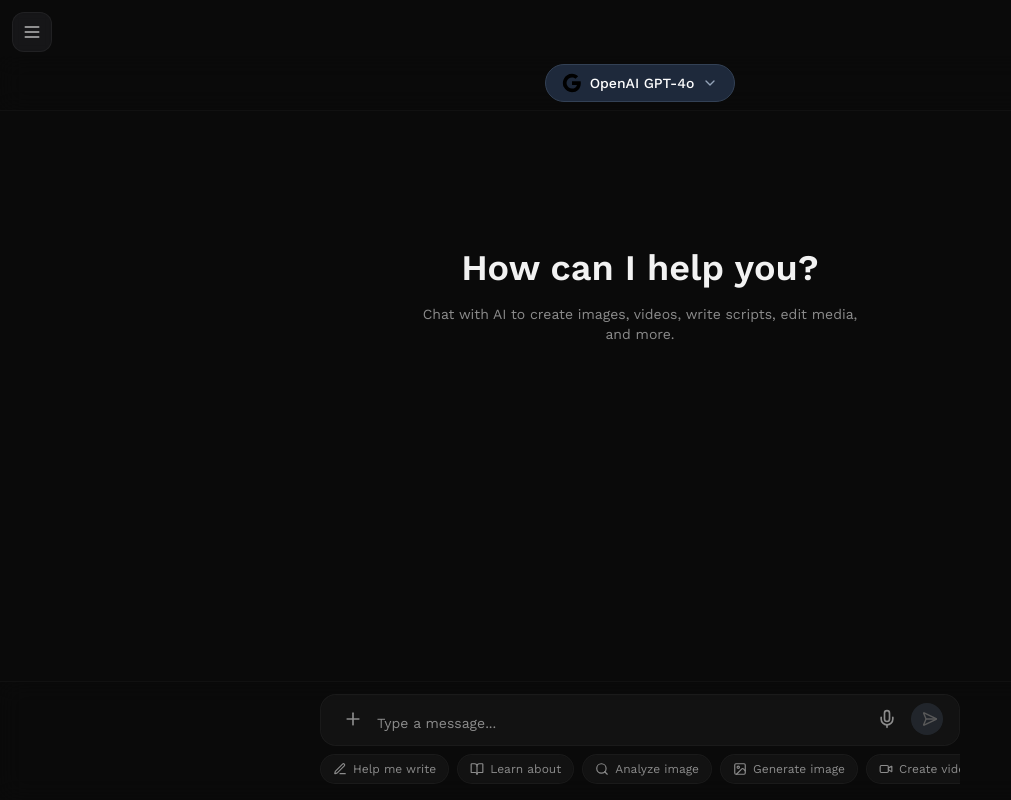
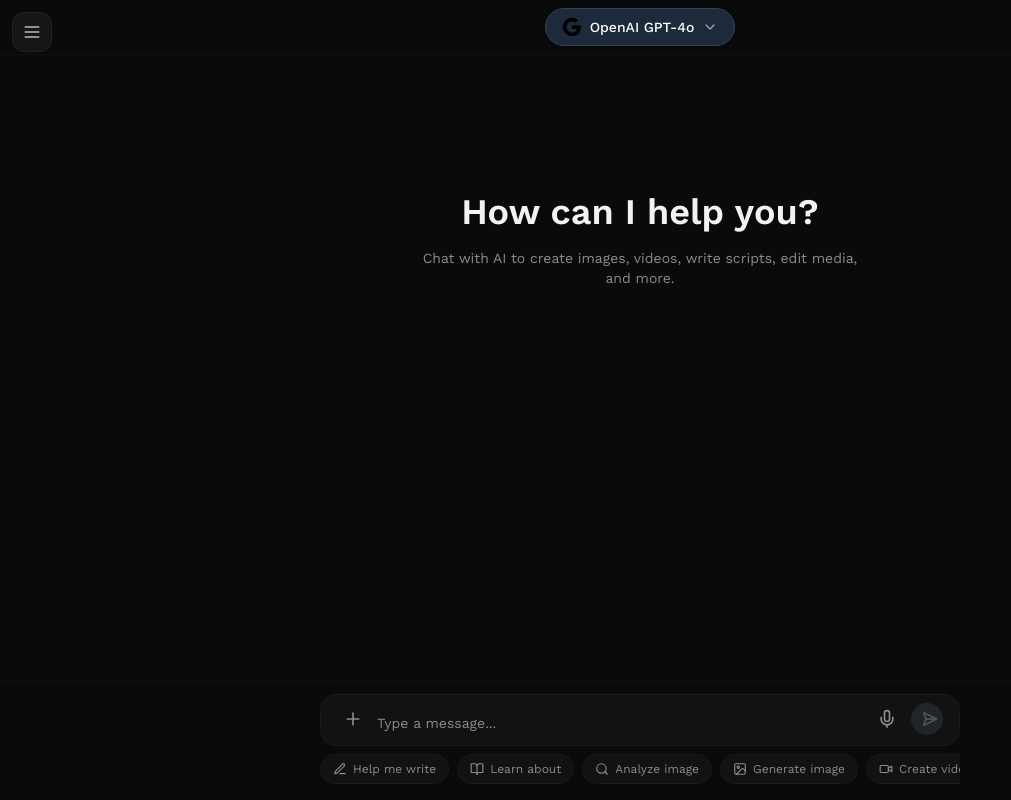
Before and after one commit to ashinstinct/sg-3f9e0639-0e46-47e0-ba87-cf415efaed8a-1774293159, a Next.js app: page /chat in a window 1280 px wide. Shown: the whole page, without its empty margins (0-1011 px from the left). Built offline with nearby package versions, Linux system fonts and the light colour scheme.

Commit message:
style(ui): apply apple-minimal + neon theme to key pages

```diff
--- a/src/pages/chat.tsx
+++ b/src/pages/chat.tsx
@@ -92,7 +92,7 @@ export default function ChatPage() {
         <Navigation />
 
         {/* Top Bar with Model Selector */}
-        <div className="fixed top-14 left-0 right-0 z-40 bg-background/80 backdrop-blur-md border-b border-border/30">
+        <div className="fixed top-0 left-0 right-0 z-40 bg-background/80 backdrop-blur-md border-b border-border/30">
           <div className="flex items-center justify-center py-2 px-4">
             <ModelSelector
               models={chatModels}
@@ -103,7 +103,7 @@ export default function ChatPage() {
         </div>
 
         {/* Chat Area */}
-        <main className="flex-1 pt-28 pb-48 px-4">
+        <main className="flex-1 pt-14 pb-48 px-4">
           <div className="max-w-2xl mx-auto">
             {messages.length === 0 ? (
               <div className="flex flex-col items-center justify-center min-h-[50vh] text-center">
```
Also changed, not shown: src/components/Navigation.tsx (+0 -11 lines).
